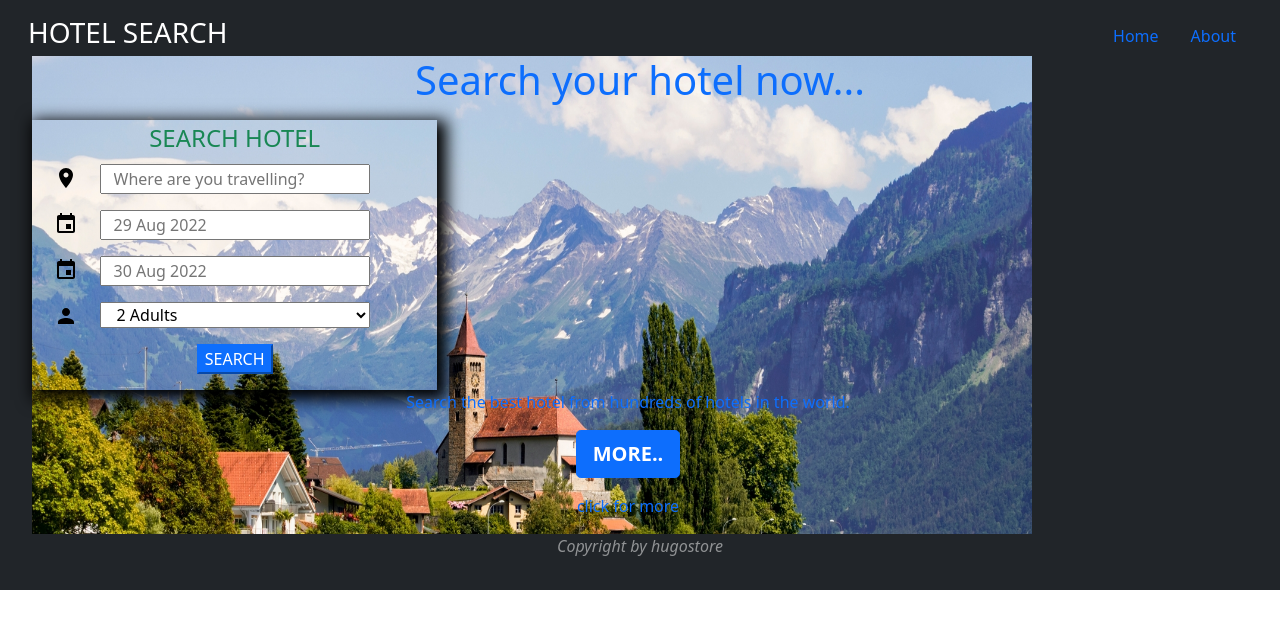
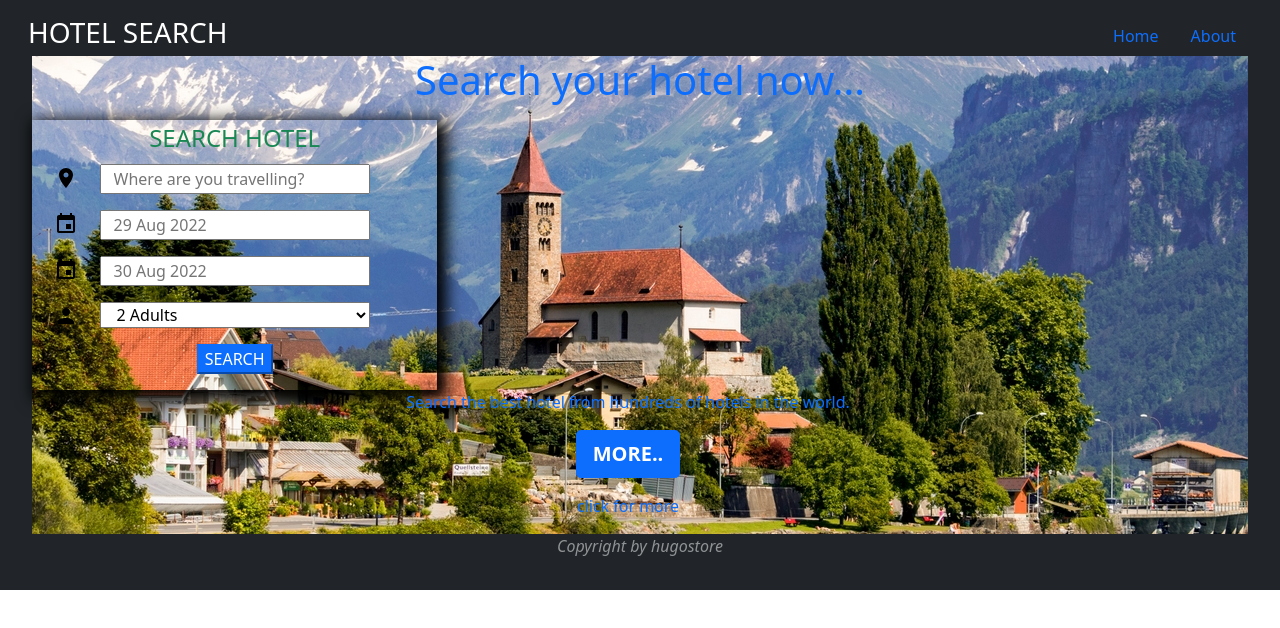
Before and after one commit to hgozutok/vue-reservation, a Vue app: page / in a window 1280 px wide. Shown: the top 628 px of the page. Built offline with nearby package versions, Linux system fonts and the light colour scheme.

Commit message:
css fixed

```diff
--- a/src/index.css
+++ b/src/index.css
@@ -1,7 +1,5 @@
 .homeImg {
-  background-image: url("./assets/Switzerland.jpeg");
-  background-size: 1000px 750px;
-  background-repeat: no-repeat;
+  background: #d0e4f5 url("./assets/Switzerland.jpeg") no-repeat scroll 50% 50%;
 }
 .addShadow {
   -webkit-box-shadow: 5px 5px 15px 5px #000000;
```
